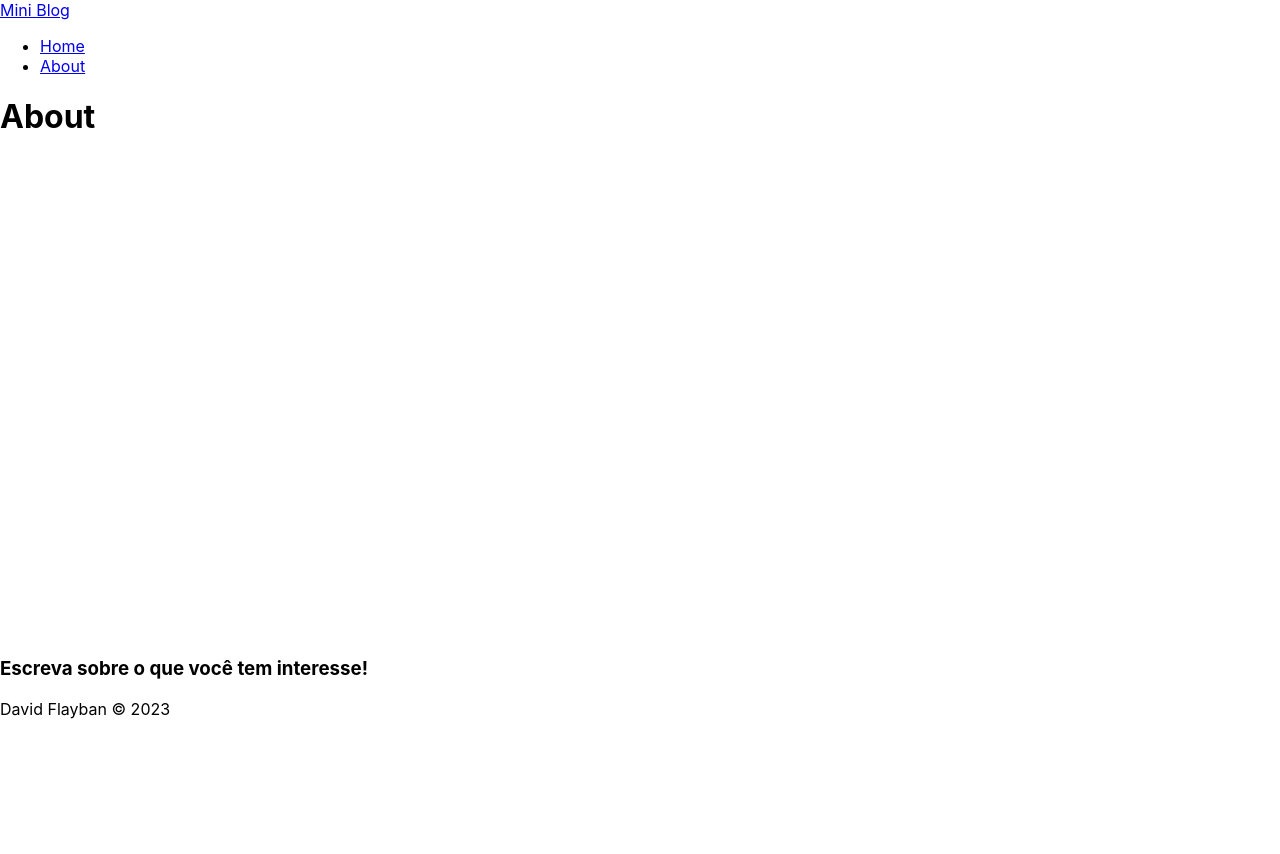
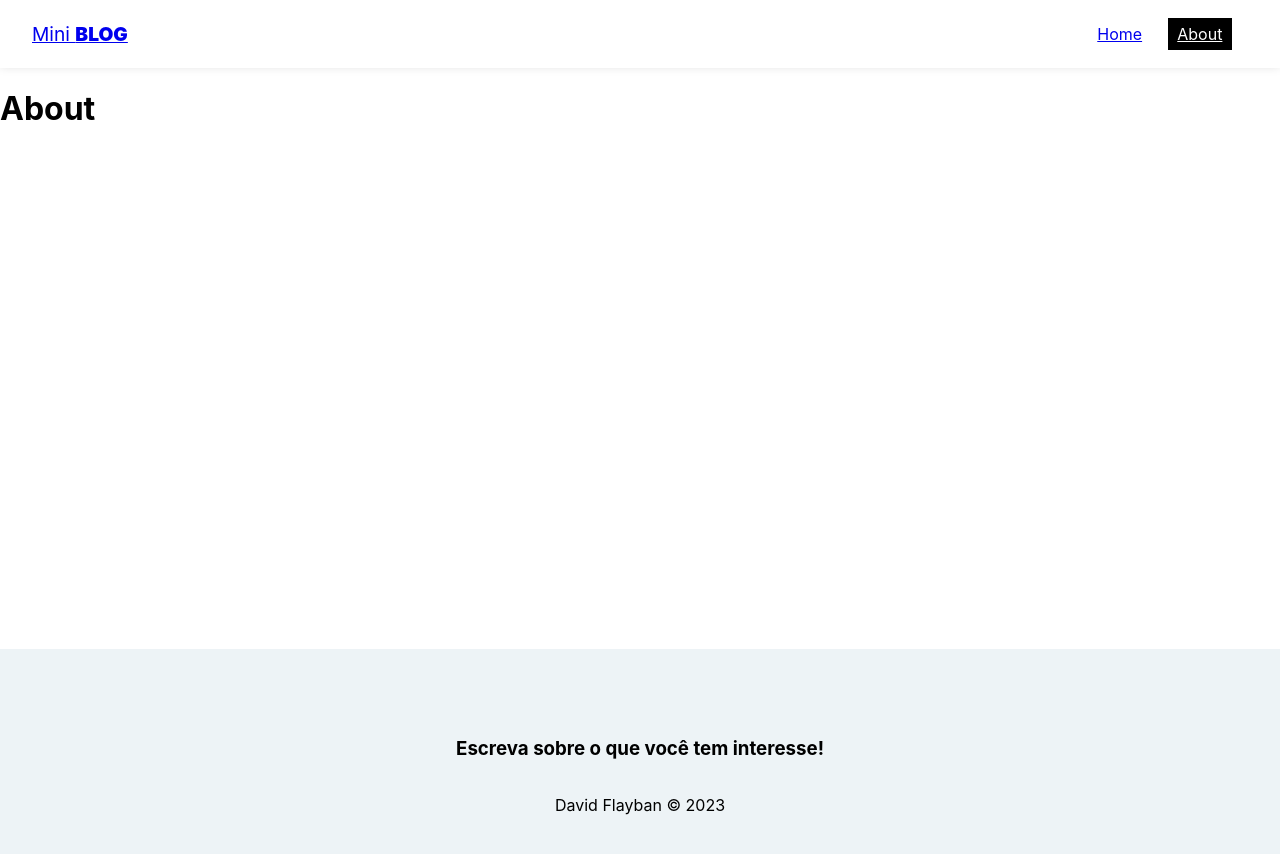
Before and after one commit to Flayban/miniBlog, a React (Create React App) app: page /About in a window 1280 px wide. Shown: the top 854 px of the page. Before the commit the page ends 800 px from the top, so only its background shows below. Built offline with nearby package versions, Linux system fonts and the light colour scheme.

Commit message:
CSS navbar e footer

```diff
--- a/src/components/Footer.js
+++ b/src/components/Footer.js
@@ -1,9 +1,9 @@
 import React from 'react'
-import style from "./Footer.module.css"
+import styles from "./Footer.module.css"
 
 const Footer = () => {
   return (
-    <footer>
+    <footer className={styles.footer}>
       <h3>Escreva sobre o que você tem interesse!</h3>
       <p>David Flayban &copy; 2023</p>
     </footer>
--- a/src/components/Footer.module.css
+++ b/src/components/Footer.module.css
@@ -0,0 +1,8 @@
+.footer {
+    height: 250px;
+    display: flex;
+    flex-direction: column;
+    align-items: center;
+    justify-content: center;
+    background-color: #edf3f6;
+}
--- a/src/components/Navbar.js
+++ b/src/components/Navbar.js
@@ -1,18 +1,18 @@
 import { NavLink } from "react-router-dom"
-import style from "./Navbar.module.css"
+import styles from "./Navbar.module.css"
 
 const Navbar = () => {
   return (
-    <nav>
-        <NavLink to ="/">
+    <nav className={styles.navbar}>
+        <NavLink className={styles.brand} to ="/">
             Mini <span>Blog</span>
         </NavLink>
-        <ul>
+        <ul className={styles.links_list}>
             <li>
-                <NavLink to ="/"> Home </NavLink>
+                <NavLink to ="/" className={({ isActive }) => (isActive ? styles.active : "")}> Home </NavLink>
             </li>
             <li>
-                <NavLink to ="/About"> About </NavLink>
+                <NavLink to ="/About" className={({ isActive }) => (isActive ? styles.active : "")}> About </NavLink>
             </li>
         </ul>
     </nav>
--- a/src/components/Navbar.module.css
+++ b/src/components/Navbar.module.css
@@ -0,0 +1,34 @@
+.navbar {
+    display: flex;
+    box-shadow: rgba(0, 0, 0, 0.15) 0px -2px 10px 0px;
+    justify-content: space-between;
+    align-items: center;
+    padding: 0.5em 2em;
+}
+
+.brand {
+font-size: 1.2em;
+}
+
+.brand span {
+font-weight: 900;
+text-transform: uppercase;
+}
+
+.links_list {
+display: flex;
+list-style: none;
+}
+
+.links_list li {
+margin-right: 1em;
+}
+
+.links_list li a {
+padding: 0.4em 0.6em;
+}
+
+.active {
+background-color: #000;
+color: #fff;
+}
```
